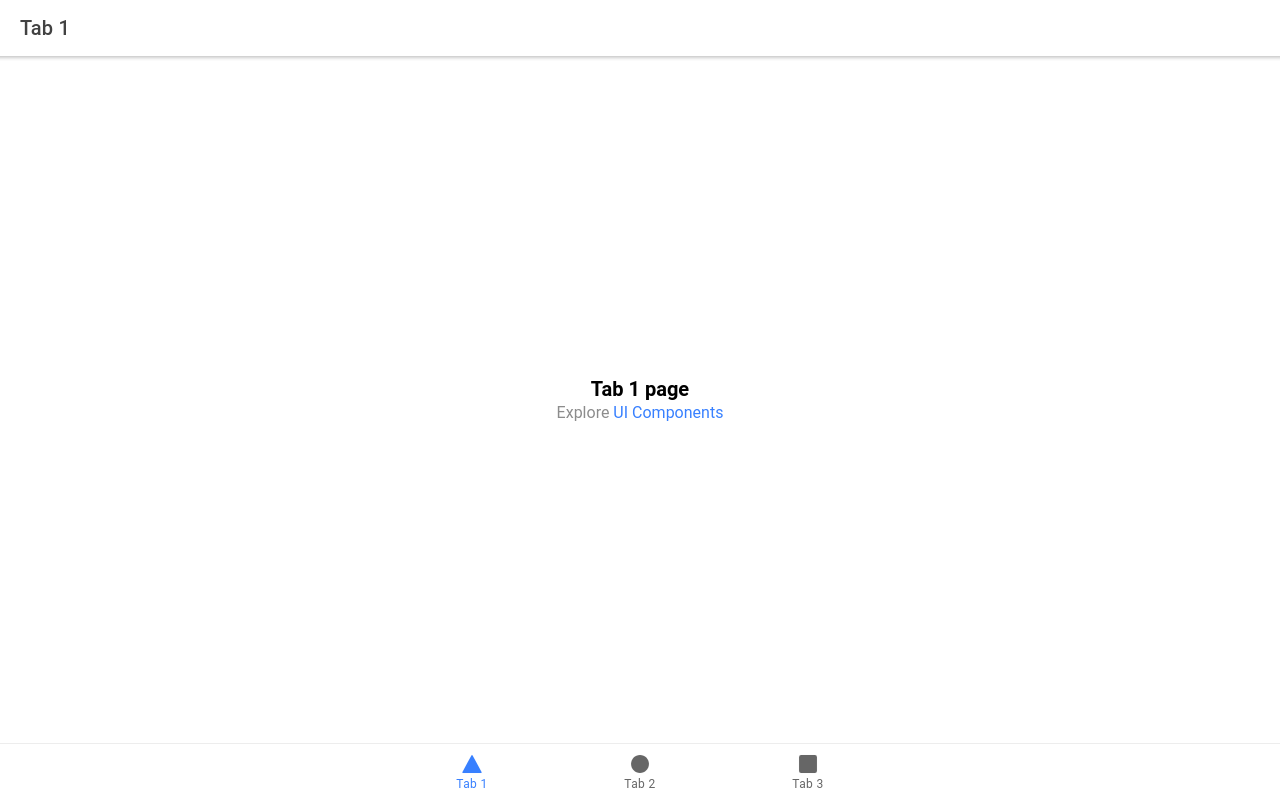
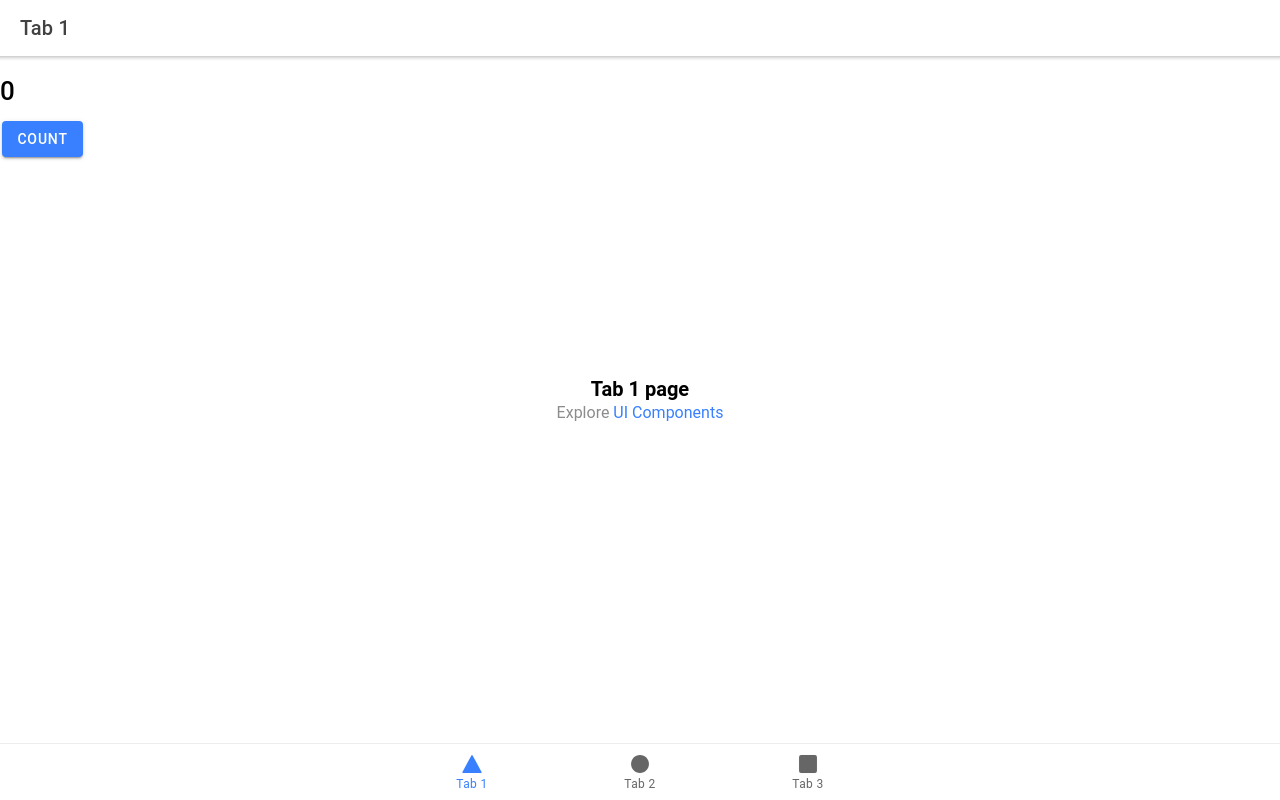
Before and after one commit to jpradtke/first-ionic-app, a React (Create React App) app in the folder count-app/: page /tab1 in a window 1280 px wide. Built offline with nearby package versions, Linux system fonts and the light colour scheme.

Commit message:
add count

```diff
--- a/count-app/src/pages/Tab1.tsx
+++ b/count-app/src/pages/Tab1.tsx
@@ -2,6 +2,7 @@ import React from 'react';
 import { IonContent, IonHeader, IonPage, IonTitle, IonToolbar } from '@ionic/react';
 import ExploreContainer from '../components/ExploreContainer';
 import './Tab1.css';
+import Count from "./count"
 
 const Tab1: React.FC = () => {
   return (
@@ -12,12 +13,17 @@ const Tab1: React.FC = () => {
         </IonToolbar>
       </IonHeader>
       <IonContent>
+
         <IonHeader collapse="condense">
+
+
           <IonToolbar>
+
             <IonTitle size="large">Tab 1</IonTitle>
           </IonToolbar>
         </IonHeader>
         <ExploreContainer name="Tab 1 page" />
+        <Count />
       </IonContent>
     </IonPage>
   );
--- /dev/null
+++ b/count-app/src/pages/count.js
@@ -0,0 +1,36 @@
+import React from 'react';
+import { IonButton } from '@ionic/react';
+
+
+class Count extends React.Component{
+    constructor(){
+        super()
+        this.state = {
+            count : 0
+        }
+        this.handleClick = this.handleClick.bind(this)
+    }
+
+    handleClick (){
+        return(
+            this.setState(
+                prevState => {
+                    return{
+                            count: prevState.count + 1
+                        }
+                } )
+        )
+    }
+
+    render(){
+        return(
+            <div className = "gameDiv">
+                <h1>{this.state.count}</h1>
+                <IonButton className = "gameButton" onClick = {this.handleClick} >Count</IonButton>
+            </div>
+
+        )
+    }
+}
+
+export default Count
```
